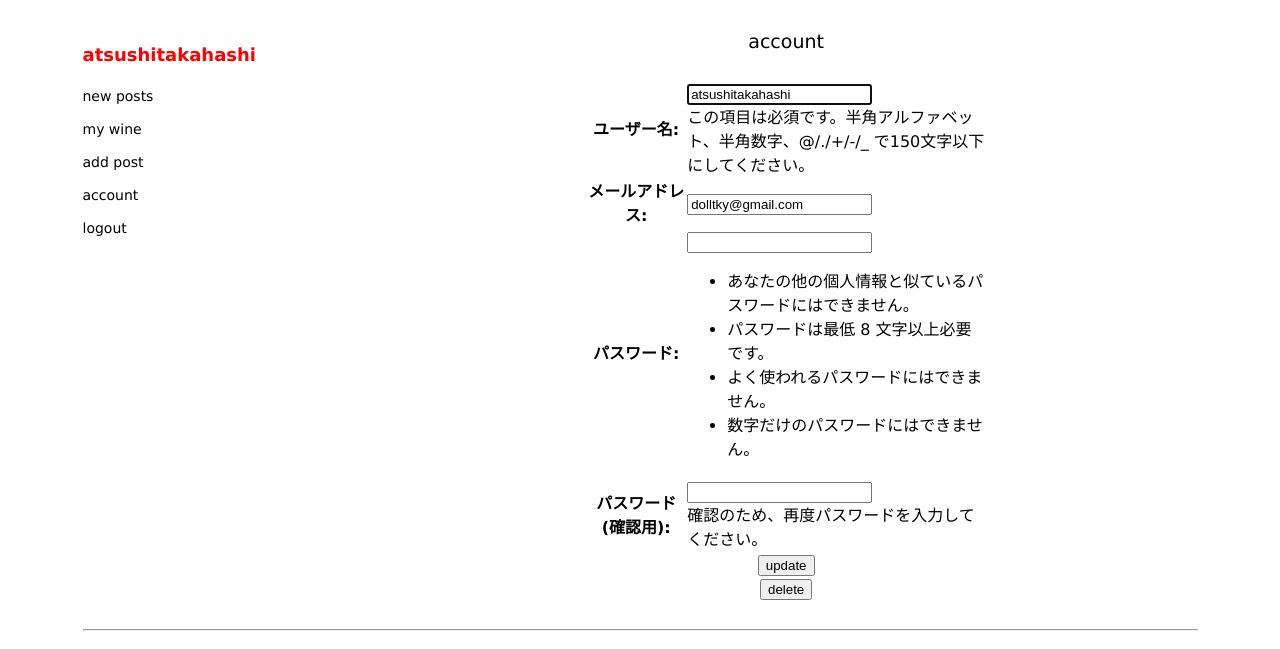
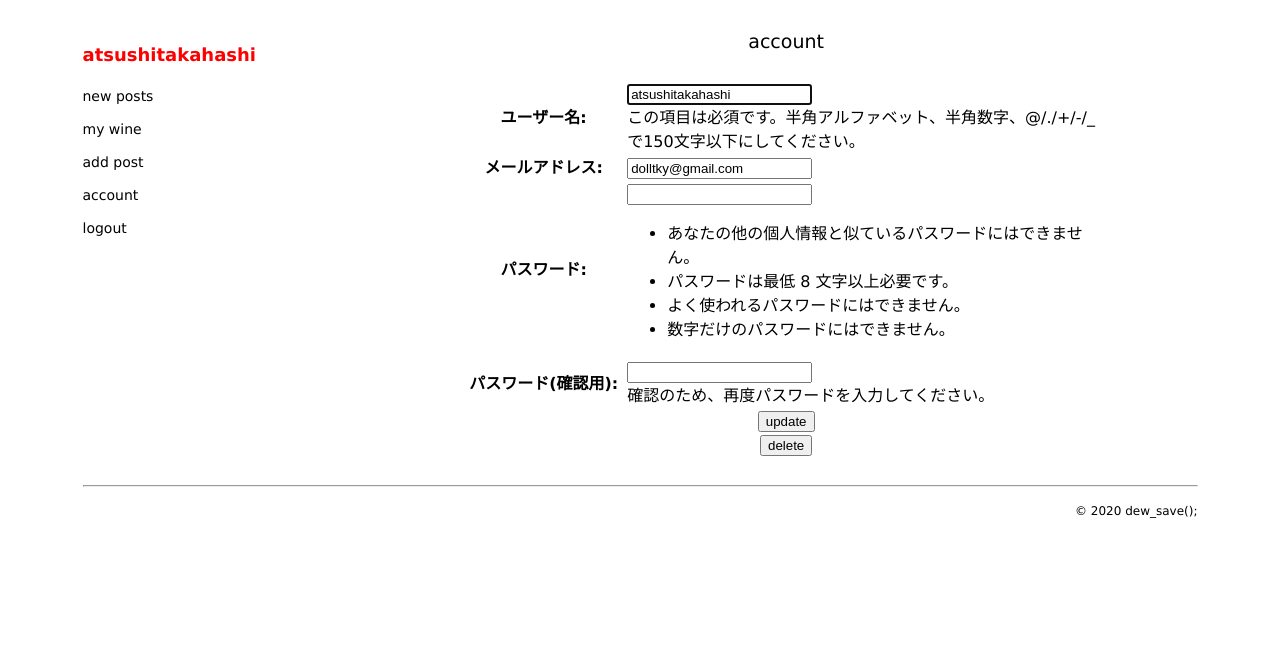
Before and after one commit to atsushi-takahashi-0306/dew_save, a Django app: page /update_user/1/ in a window 1280 px wide. Shown: the part 119-768 px from the top of the page. Run offline with Django 3.2, Linux system fonts and the light colour scheme; a user stored in the database is signed in; data comes from the database, SQL or seed files in the repository; both versions use the stored data as it was after the commit.

Commit message:
テーブル等細かい修正
細かい修正。

```diff
--- a/dew_save/account/templates/account/account.html
+++ b/dew_save/account/templates/account/account.html
@@ -11,7 +11,7 @@
 <center>
     <form action="/update_user/{{object.id}}/" method="post" enctype="multipart/form-data">
         {% csrf_token %}
-        <table>
+        <table class="account_table">
             {{form.as_table}}
         </table>
         <input class="account_update_button" type="submit" value="update">
--- a/dew_save/wine/static/wine/css/stylesheet_wine.css
+++ b/dew_save/wine/static/wine/css/stylesheet_wine.css
@@ -207,3 +207,10 @@ margin-left: 700px;
 .password_button:hover{
     color:red;
 }
+
+.account_table{
+    width:650px;
+}
+.account_table th{
+    width:165px;
+}
--- a/dew_save/wine/views.py
+++ b/dew_save/wine/views.py
@@ -32,7 +32,6 @@ class My_wine(LoginRequiredMixin,ListView):
     model = Wine
     template_name = 'wine/my_wine.html'
     paginate_by = 9
-
     def get_queryset(self):
         return Wine.objects.filter(user=self.request.user).order_by('-id')
 
```
Also changed, not shown: dew_save/db.sqlite3, dew_save/media/images/IMG_7215.jpg (added).
